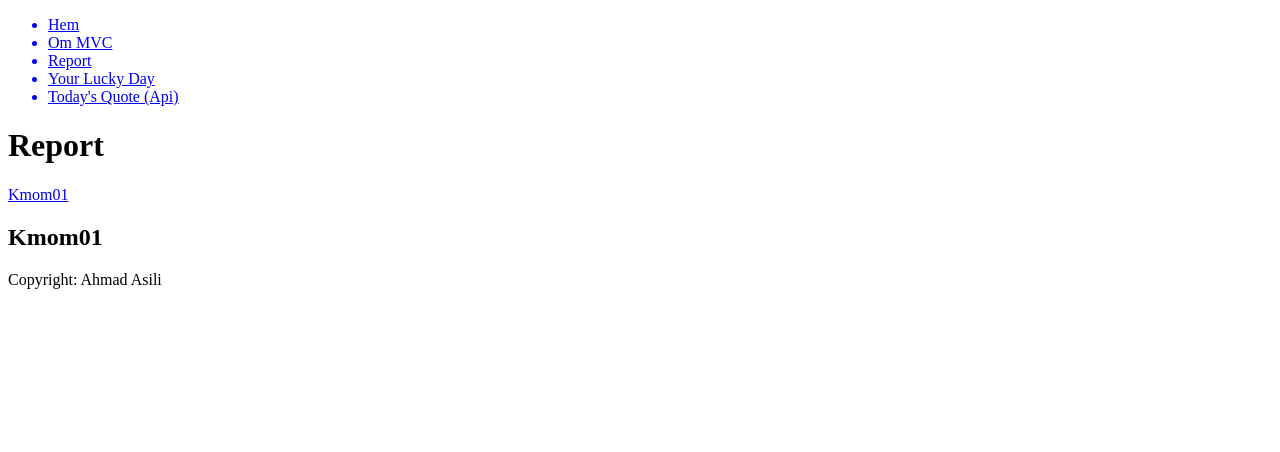
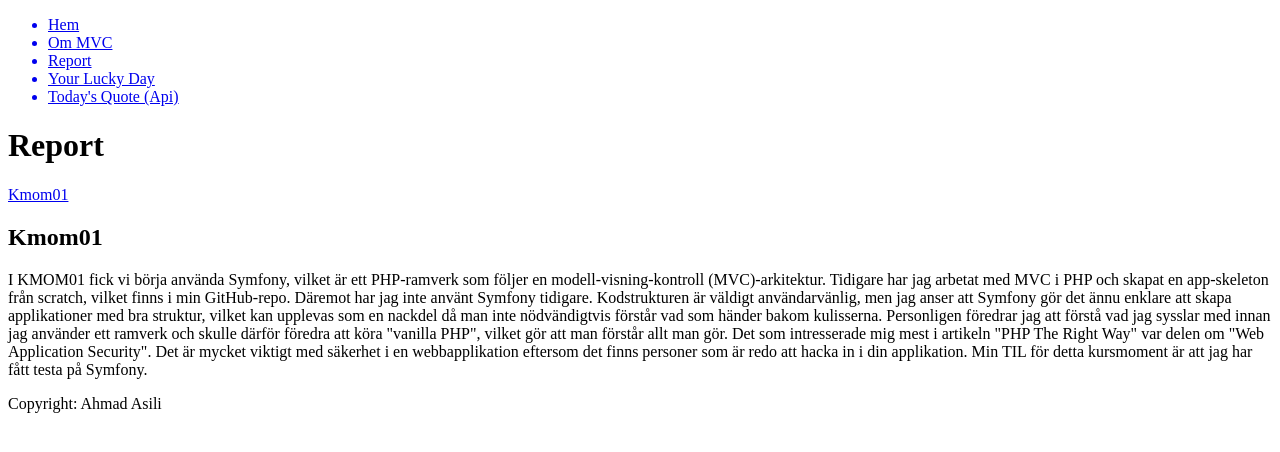
Before and after one commit to asili2001/MVC, a Symfony app: template templates/report.html.twig in a window 1280 px wide. Shown: the top 452 px of the page. Run offline with Twig, Linux system fonts and the light colour scheme; the template is opened without the code that fills it, so the values that code supplies are empty; some libraries are stand-ins or nearby versions.

Commit message:
kmom01 report text added

```diff
--- a/templates/report.html.twig
+++ b/templates/report.html.twig
@@ -13,6 +13,16 @@
                 <div class="item" id="kmom01">
                     <h2>Kmom01</h2>
                     <p>
+                        I KMOM01 fick vi börja använda Symfony, vilket är ett PHP-ramverk som följer en modell-visning-kontroll (MVC)-arkitektur.
+                        Tidigare har jag arbetat med MVC i PHP och skapat en app-skeleton från scratch, vilket finns i min GitHub-repo.
+                        Däremot har jag inte använt Symfony tidigare.
+                        Kodstrukturen är väldigt användarvänlig, men jag anser att Symfony gör det ännu enklare att skapa applikationer med bra struktur,
+                        vilket kan upplevas som en nackdel då man inte nödvändigtvis förstår vad som händer bakom kulisserna.
+                        Personligen föredrar jag att förstå vad jag sysslar med innan jag använder ett ramverk och skulle därför föredra att köra "vanilla PHP",
+                        vilket gör att man förstår allt man gör.
+                        Det som intresserade mig mest i artikeln "PHP The Right Way" var delen om "Web Application Security".
+                        Det är mycket viktigt med säkerhet i en webbapplikation eftersom det finns personer som är redo att hacka in i din applikation.
+                        Min TIL för detta kursmoment är att jag har fått testa på Symfony.
 
                     </p>
                 </div>
```
